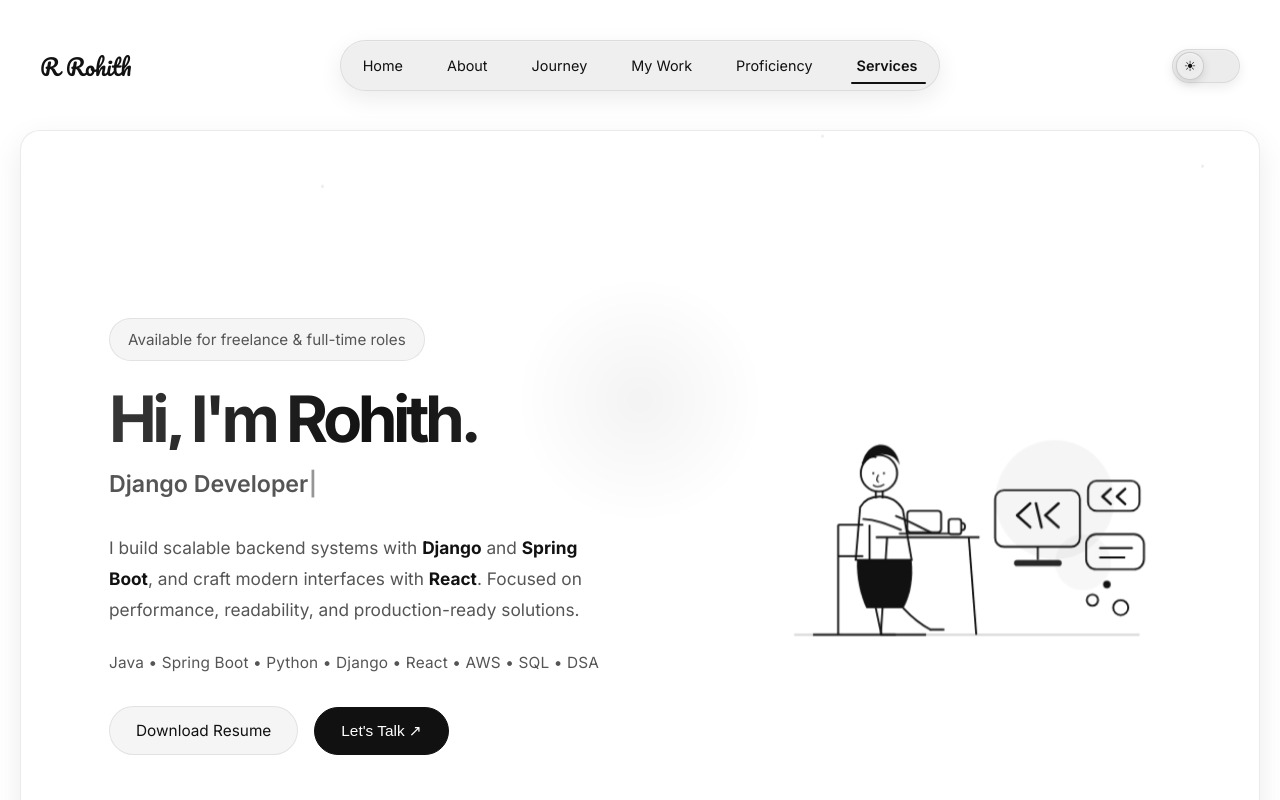
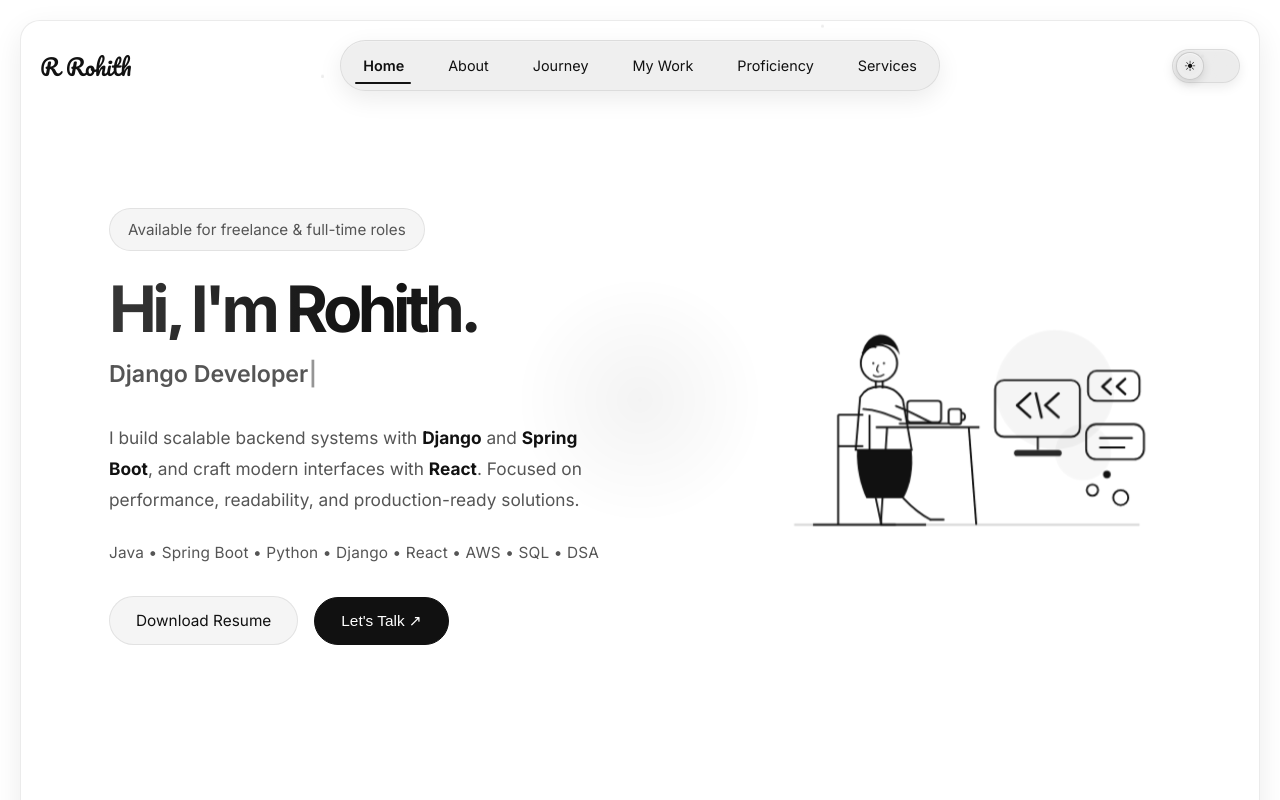
Before and after one commit to rohith-officia/rohith-portfolio, a React (Create React App) app: page / in a window 1280 px wide. Shown: the top 800 px of the page. Built offline with nearby package versions, Linux system fonts and the light colour scheme; a web font is replaced by a local one.

Commit message:
change in app.js

```diff
--- a/src/App.js
+++ b/src/App.js
@@ -13,14 +13,12 @@ function App() {
   return (
     <>
       <Navbar />
-     <div className="page-content">
       <Hero />
       <About />
       <Experience />
       <Project />
       <Proficiency />
       <Services />
-    </div>
 
     </>
   );
```
